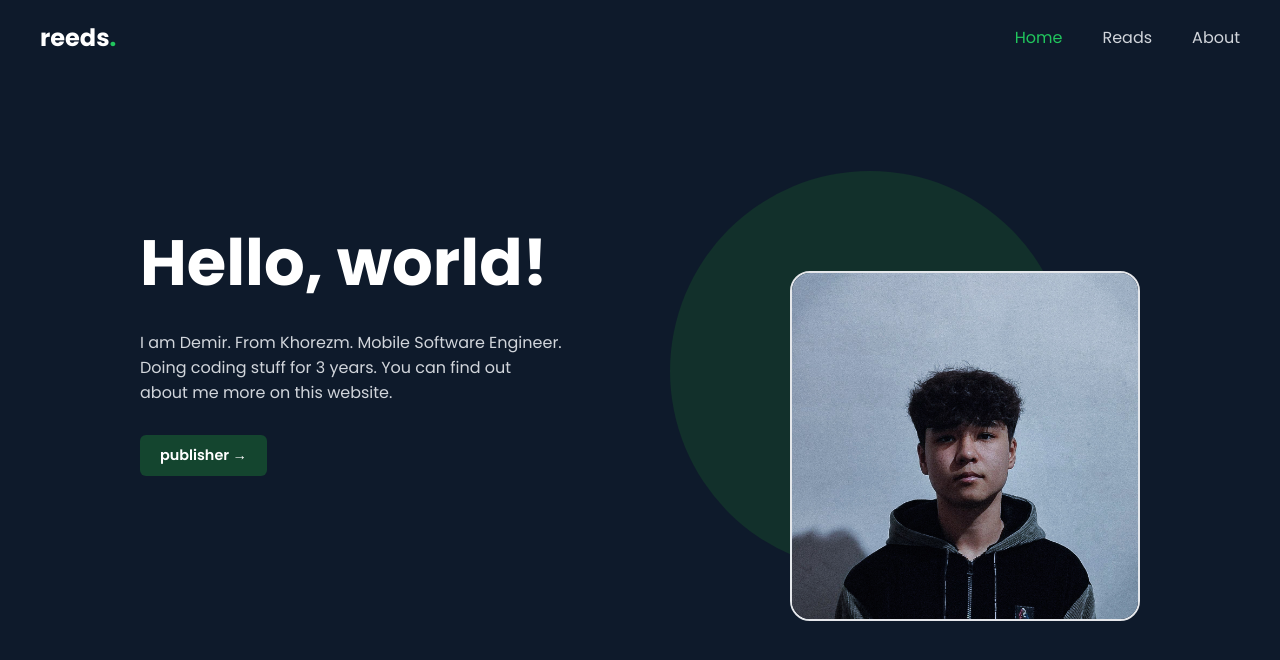
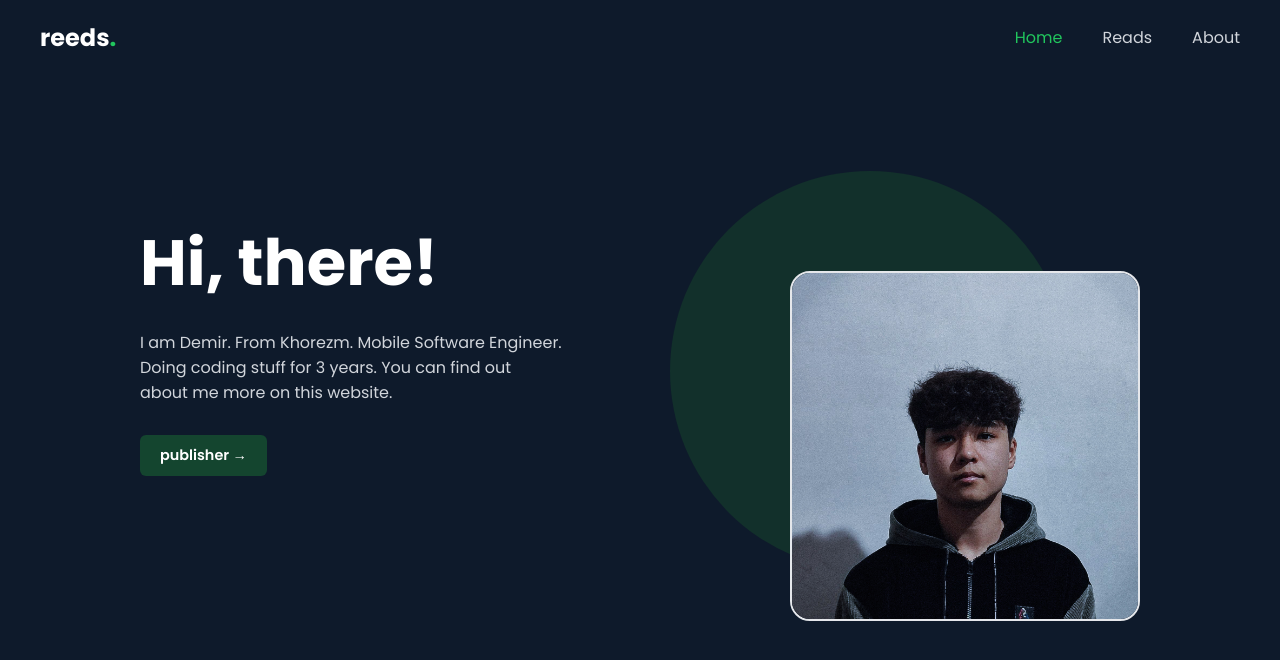
Before and after one commit to demirrepo/reeds, a plain HTML site: page index.html in a window 1280 px wide. Drawn offline with Linux system fonts and the light colour scheme.

Commit message:
Updated back

```diff
--- a/index.html
+++ b/index.html
@@ -37,7 +37,7 @@
 
   <div class="container">
     <div class="left">
-      <h1>Hello, world!</h1>
+      <h1>Hi, there!</h1>
       <p>
         I am Demir. From Khorezm. Mobile Software Engineer. <br />
         Doing coding stuff for 3 years. You can find out <br />
```
